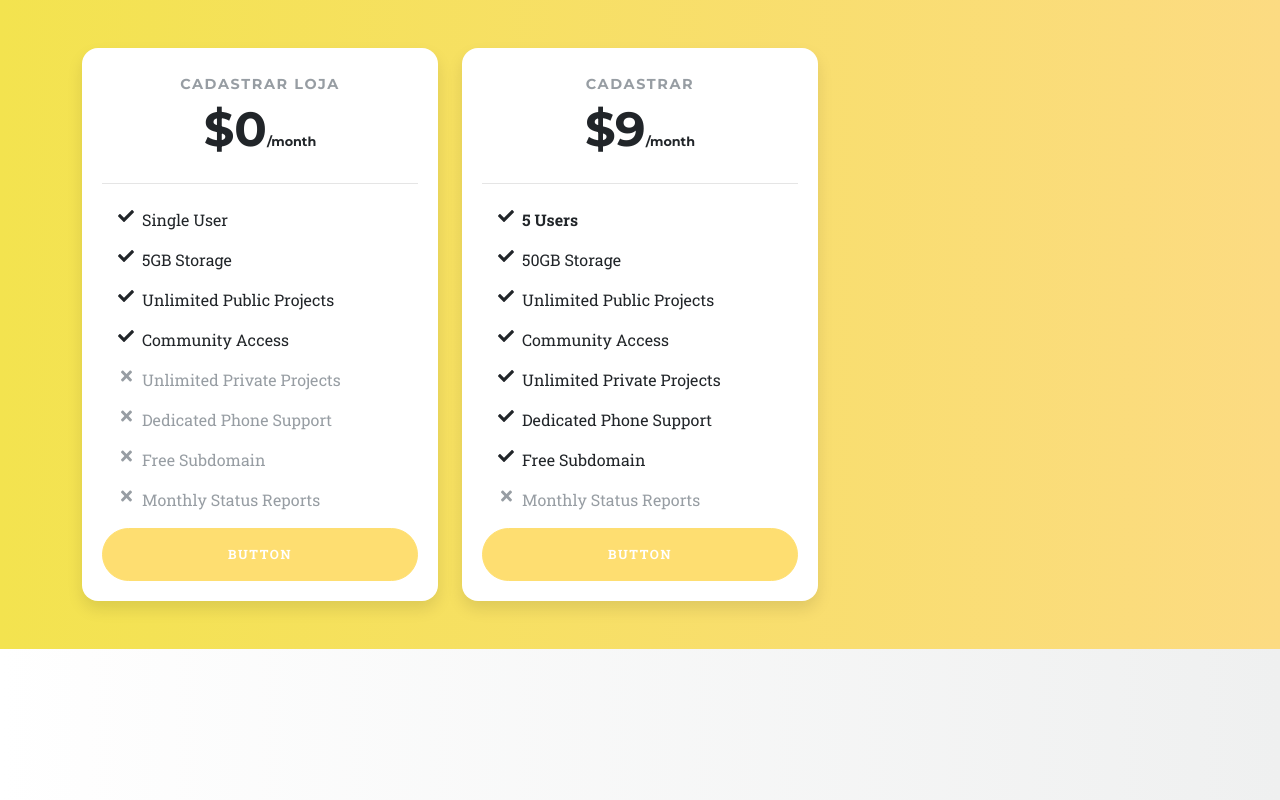
After one commit to Aylsonmessias/hanguu, a PHP site: page /tipodecadastro.php in a window 1280 px wide. The commit adds this page. Run offline with PHP 8.4, Linux system fonts and the light colour scheme; some web fonts are replaced.

Commit message:
Add tipo de cadastro php e css

```diff
--- a/_includes/header.php
+++ b/_includes/header.php
@@ -15,4 +15,5 @@
         <link href="css/styles.css" rel="stylesheet" />
         <link href="css/cadastro.css" rel ="stylesheet"/>
         <link href="css/slide.css" rel ="stylesheet"/>
+        <link href="css/tipodecadastro.css" rel ="stylesheet"/>
     </head>
--- /dev/null
+++ b/css/tipodecadastro.css
@@ -0,0 +1,62 @@
+section.pricing {
+    background: #007bff;
+    background: linear-gradient(to right, #f3e34f, #fcdb82);
+  }
+
+  .pricing .card {
+    border: none;
+    border-radius: 1rem;
+    transition: all 0.2s;
+    box-shadow: 0 0.5rem 1rem 0 rgba(0, 0, 0, 0.1);
+  }
+
+  .pricing hr {
+    margin: 1.5rem 0;
+  }
+
+  .pricing .card-title {
+    margin: 0.5rem 0;
+    font-size: 0.9rem;
+    letter-spacing: .1rem;
+    font-weight: bold;
+  }
+
+  .pricing .card-price {
+    font-size: 3rem;
+    margin: 0;
+  }
+
+  .pricing .card-price .period {
+    font-size: 0.8rem;
+  }
+
+  .pricing ul li {
+    margin-bottom: 1rem;
+  }
+
+  .pricing .text-muted {
+    opacity: 0.7;
+  }
+
+  .pricing .btn {
+    font-size: 80%;
+    border-radius: 5rem;
+    letter-spacing: .1rem;
+    font-weight: bold;
+    padding: 1rem;
+    opacity: 0.7;
+    transition: all 0.2s;
+  }
+
+  /* Hover Effects on Card */
+
+  @media (min-width: 992px) {
+    .pricing .card:hover {
+      margin-top: -.25rem;
+      margin-bottom: .25rem;
+      box-shadow: 0 0.5rem 1rem 0 rgba(0, 0, 0, 0.3);
+    }
+    .pricing .card:hover .btn {
+      opacity: 1;
+    }
+  }
--- /dev/null
+++ b/tipodecadastro.php
@@ -0,0 +1,73 @@
+<?php
+   include "_includes/header.php"
+
+   ?>
+<section class="pricing py-5">
+  <div class="container">
+    <div class="row">
+      <!-- Free Tier -->
+      <div class="col-lg-4">
+        <div class="card mb-5 mb-lg-0">
+          <div class="card-body">
+            <h5 class="card-title text-muted text-uppercase text-center">Cadastrar Loja</h5>
+            <h6 class="card-price text-center">$0<span class="period">/month</span></h6>
+            <hr>
+            <ul class="fa-ul">
+              <li><span class="fa-li"><i class="fas fa-check"></i></span>Single User</li>
+              <li><span class="fa-li"><i class="fas fa-check"></i></span>5GB Storage</li>
+              <li><span class="fa-li"><i class="fas fa-check"></i></span>Unlimited Public Projects</li>
+              <li><span class="fa-li"><i class="fas fa-check"></i></span>Community Access</li>
+              <li class="text-muted"><span class="fa-li"><i class="fas fa-times"></i></span>Unlimited Private Projects</li>
+              <li class="text-muted"><span class="fa-li"><i class="fas fa-times"></i></span>Dedicated Phone Support</li>
+              <li class="text-muted"><span class="fa-li"><i class="fas fa-times"></i></span>Free Subdomain</li>
+              <li class="text-muted"><span class="fa-li"><i class="fas fa-times"></i></span>Monthly Status Reports</li>
+            </ul>
+            <a href="#" class="btn btn-block btn-primary text-uppercase">Button</a>
+          </div>
+        </div>
+      </div>
+      <!-- Plus Tier -->
+      <div class="col-lg-4">
+        <div class="card mb-5 mb-lg-0">
+          <div class="card-body">
+            <h5 class="card-title text-muted text-uppercase text-center">Cadastrar </h5>
+            <h6 class="card-price text-center">$9<span class="period">/month</span></h6>
+            <hr>
+            <ul class="fa-ul">
+              <li><span class="fa-li"><i class="fas fa-check"></i></span><strong>5 Users</strong></li>
+              <li><span class="fa-li"><i class="fas fa-check"></i></span>50GB Storage</li>
+              <li><span class="fa-li"><i class="fas fa-check"></i></span>Unlimited Public Projects</li>
+              <li><span class="fa-li"><i class="fas fa-check"></i></span>Community Access</li>
+              <li><span class="fa-li"><i class="fas fa-check"></i></span>Unlimited Private Projects</li>
+              <li><span class="fa-li"><i class="fas fa-check"></i></span>Dedicated Phone Support</li>
+              <li><span class="fa-li"><i class="fas fa-check"></i></span>Free Subdomain</li>
+              <li class="text-muted"><span class="fa-li"><i class="fas fa-times"></i></span>Monthly Status Reports</li>
+            </ul>
+            <a href="#" class="btn btn-block btn-primary text-uppercase">Button</a>
+          </div>
+        </div>
+      </div>
+      <!-- Pro Tier
+      <div class="col-lg-4">
+        <div class="card">
+          <div class="card-body">
+            <h5 class="card-title text-muted text-uppercase text-center">Pro</h5>
+            <h6 class="card-price text-center">$49<span class="period">/month</span></h6>
+            <hr>
+            <ul class="fa-ul">
+              <li><span class="fa-li"><i class="fas fa-check"></i></span><strong>Unlimited Users</strong></li>
+              <li><span class="fa-li"><i class="fas fa-check"></i></span>150GB Storage</li>
+              <li><span class="fa-li"><i class="fas fa-check"></i></span>Unlimited Public Projects</li>
+              <li><span class="fa-li"><i class="fas fa-check"></i></span>Community Access</li>
+              <li><span class="fa-li"><i class="fas fa-check"></i></span>Unlimited Private Projects</li>
+              <li><span class="fa-li"><i class="fas fa-check"></i></span>Dedicated Phone Support</li>
+              <li><span class="fa-li"><i class="fas fa-check"></i></span><strong>Unlimited</strong> Free Subdomains</li>
+              <li><span class="fa-li"><i class="fas fa-check"></i></span>Monthly Status Reports</li>
+            </ul>
+            <a href="#" class="btn btn-block btn-primary text-uppercase">Button</a>
+          </div>
+        </div>
+      </div>
+    </div>
+  </div>
+</section>
```
Also changed, not shown: index.php (+5 -5 lines).
